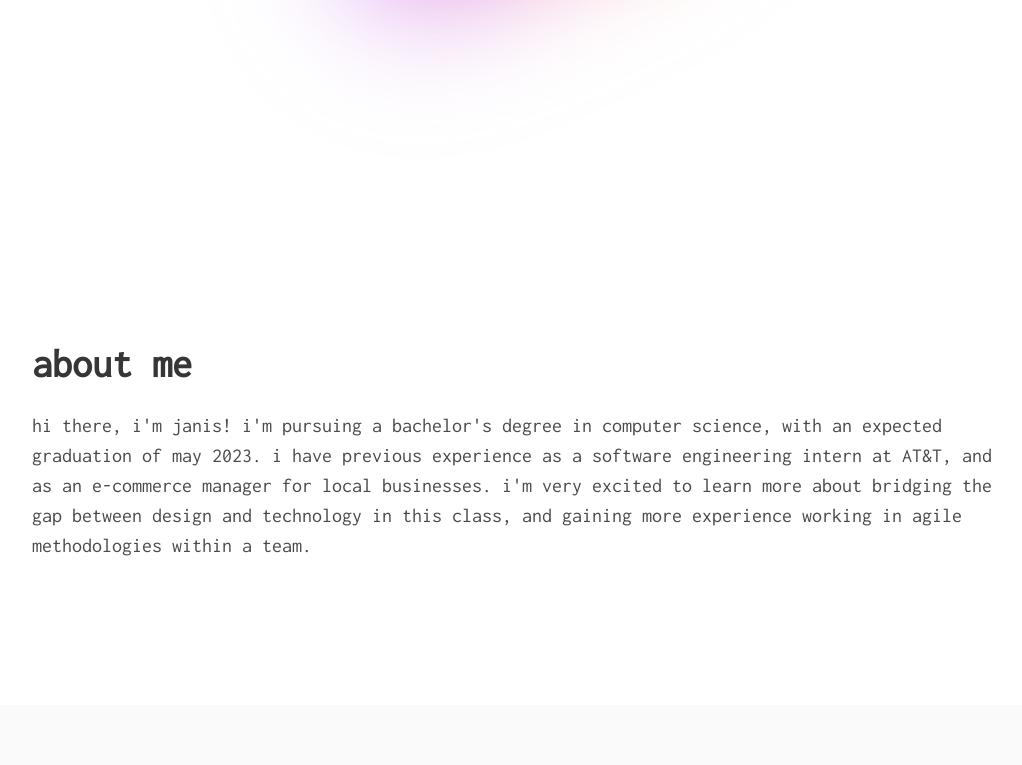
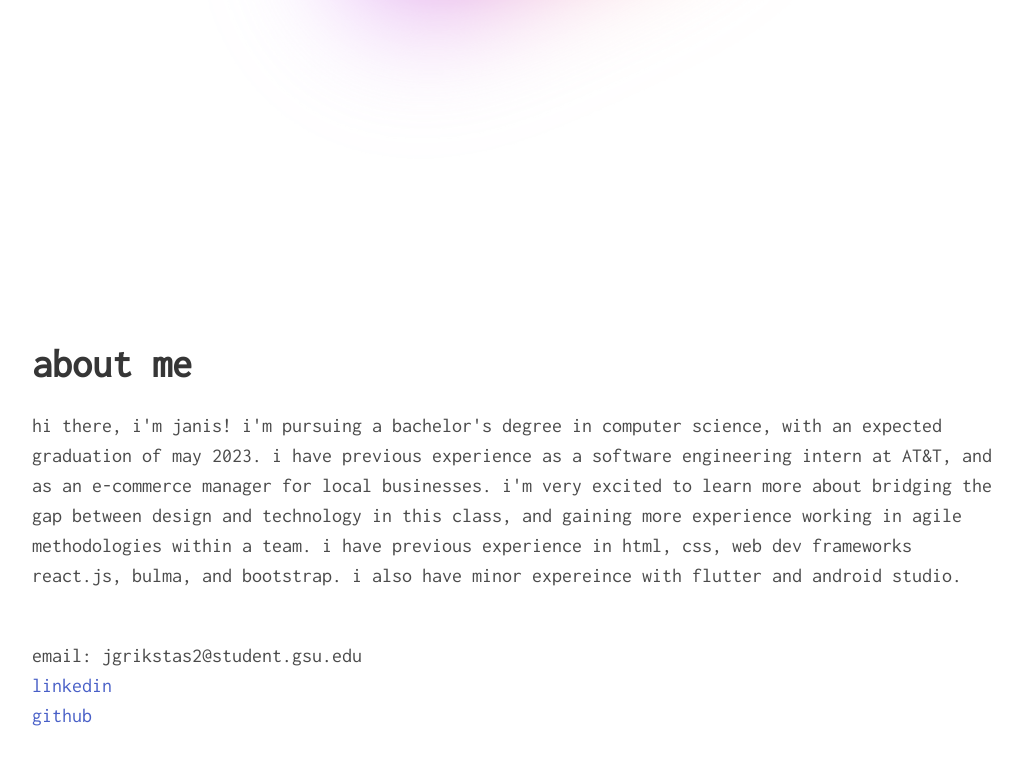
Before and after one commit to janisgrikstas/Human-Computer-Interaction-Website, a plain HTML site: page index.html in a window 1280 px wide. Shown: the part 638-1403 px from the top of the page, without its empty margins (128-1150 px from the left). Drawn offline with nearby package versions, Linux system fonts and the light colour scheme.

Commit message:
add more about me content

```diff
--- a/index.html
+++ b/index.html
@@ -77,9 +77,15 @@
                         graduation of may 2023. i have previous experience as a software engineering intern at AT&T,
                         and as an e-commerce manager for local businesses. i'm very excited to learn more about
                         bridging the gap between design and technology in this class, and gaining more experience
-                        working in agile methodologies within a team.
+                        working in agile methodologies within a team. i have previous experience in html, css, web dev
+                        frameworks react.js, bulma, and bootstrap. i also have minor expereince with flutter and android studio.
                         </p>
-
+                        <br>
+                        email: jgrikstas2@student.gsu.edu
+                        <br>
+                        <a href = "https://www.linkedin.com/in/janis-grikstas/">linkedin</a>
+                        <br>
+                        <a href = "https://github.com/janisgrikstas">github</a>
                     </div>
                     </div>
                 </div>
```
